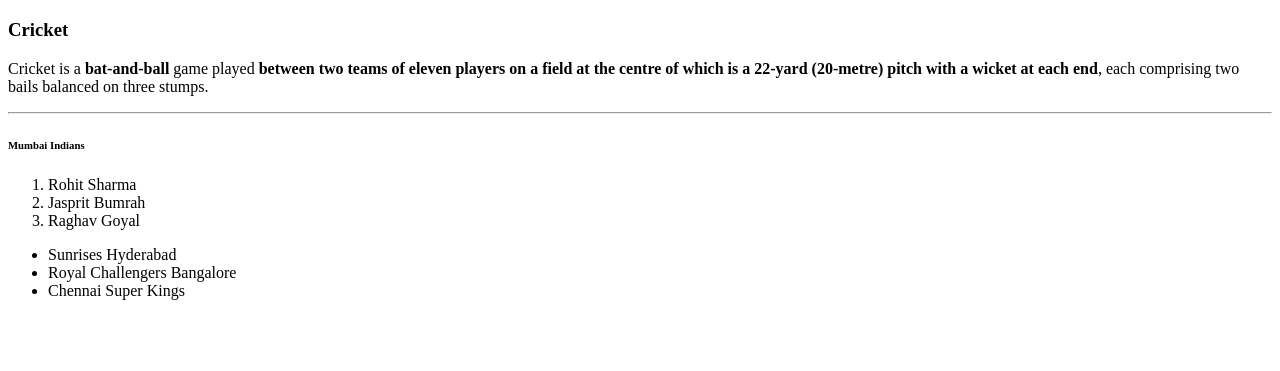
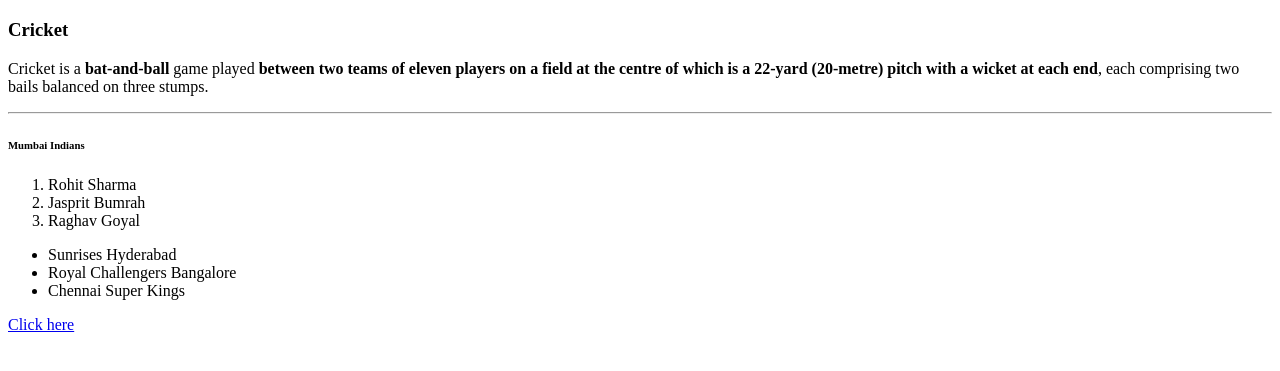
Before and after one commit to 44-563-Web-Apps-S23/44563-webapps-assignment-3-kanukonala, a plain HTML site: page index.html in a window 1280 px wide. Shown: the part 61-432 px from the top of the page. Drawn offline with Linux system fonts and the light colour scheme.

Commit message:
Update index.html

```diff
--- a/index.html
+++ b/index.html
@@ -21,5 +21,6 @@
 
     </ul>
     </body>
+    <a href="file:///C:/Users/S560442/Desktop/webapps-repo/44563-webapps-assignment-3-kanukonala/aboutme.html">Click here</a>
 
 </html>
```
